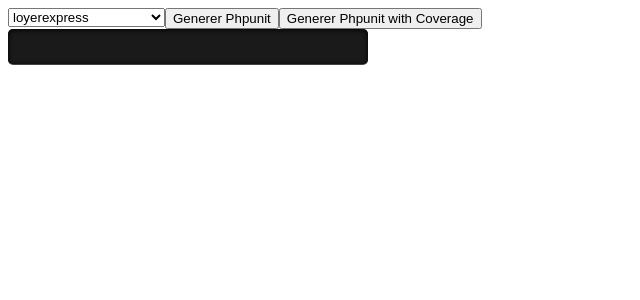
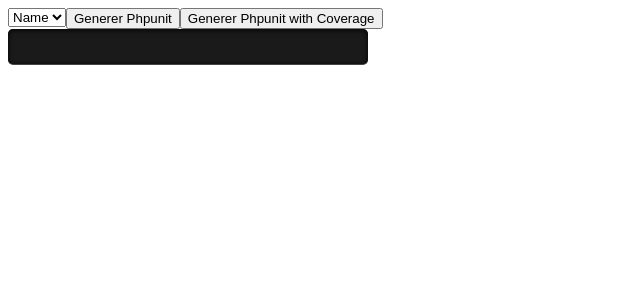
Before and after one commit to brunoMaurice/PanelPHPUnit, a PHP site: page /trac/ in a window 1280 px wide. Shown: the top 300 px of the page, without its empty margins (0-640 px from the left). Run offline with PHP 8.4, Linux system fonts and the light colour scheme.

Commit message:
Git Correctif

```diff
--- a/config.php
+++ b/config.php
@@ -1,10 +1,7 @@
 <?php
 
 $projectList = array (
-	'loyerexpress' => array(
-		'unitConfXml' => "C:/Program Files (x86)/Apache Software Foundation/Apache2.2/htdocs/loyerexpress/trunk/tests/phpunit.xml"
-	),
-	'loyerexpress coverage' => array(
-		'unitConfXml' => "C:/Program Files (x86)/Apache Software Foundation/Apache2.2/htdocs/loyerexpress/trunk/tests/phpunit-coverage.xml"
+	'Name' => array(
+		'unitConfXml' => "PATH_TO_PHPUNIT_XML/phpunit.xml"
 	)
 );
```
Also changed, not shown: phpunit.php (+0 -12 lines).
